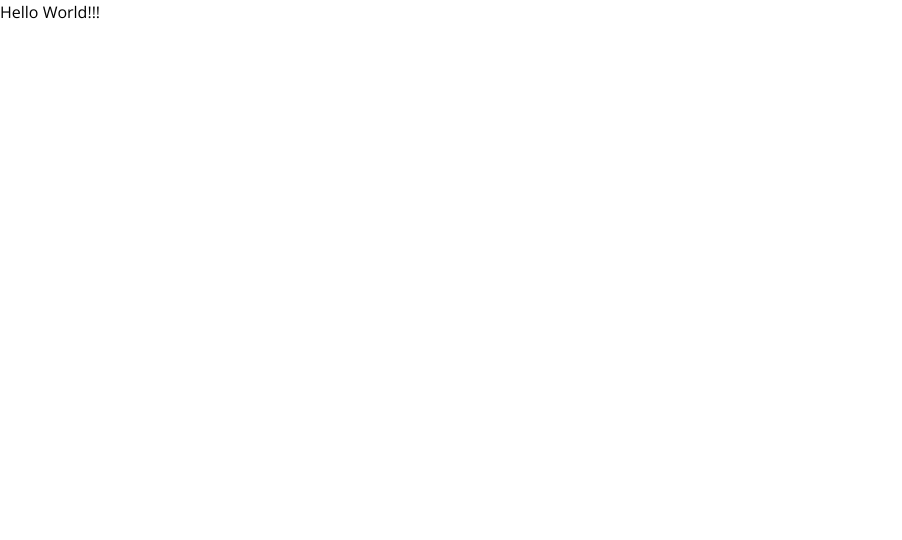
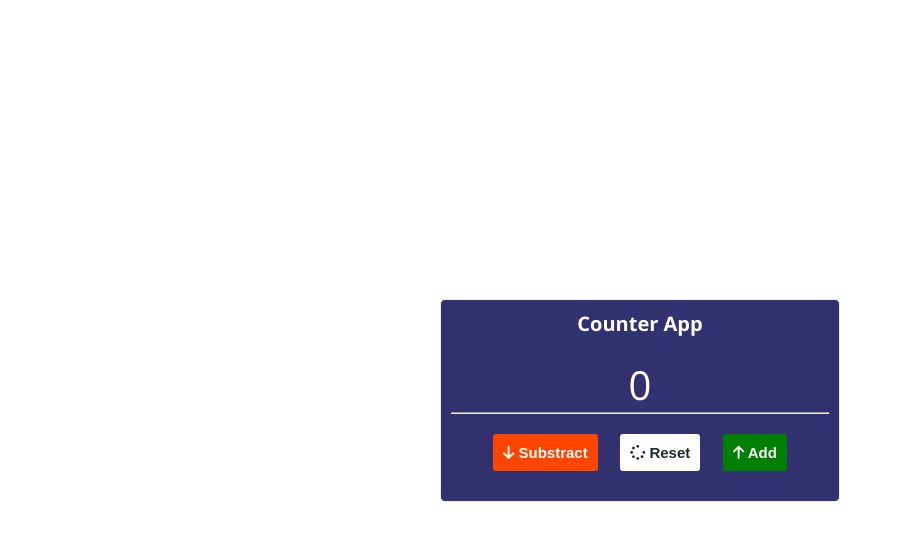
Before and after one commit to 100-Days-of-Javascript/Day1_CounterApp, a plain HTML site: page index.html in a window 1280 px wide. Shown: the whole page, without its empty margins (0-902 px from the left). Drawn offline with nearby package versions, Linux system fonts and the light colour scheme.

Commit message:
Added HTML user interface for the counter and styled it as well

```diff
--- a/index.html
+++ b/index.html
@@ -1,17 +1,38 @@
 <!DOCTYPE html>
 <html lang="en">
 <head>
-    <meta charset="UTF-8" />
-    <meta name="viewport" content="width=device-width, initial-scale=1.0" />
+    <meta charset="UTF-8"/>
+    <meta name="viewport" content="width=device-width, initial-scale=1.0"/>
     <title>Document</title>
     <script
             src="https://kit.fontawesome.com/1935d064dd.js"
             crossorigin="anonymous"
     ></script>
-    <link rel="stylesheet" href="styles.css" />
+    <link rel="stylesheet" href="styles.css"/>
 </head>
 <body>
-    <p>Hello World!!!</p>
+
+<div class="container">
+    <div class="counter-div">
+        <h1>Counter App</h1>
+        <span class="count">0</span>
+        <hr>
+        <div class="buttons">
+            <button class="substract">
+                <i class="fas fa-arrow-down"></i>
+                Substract
+            </button>
+            <button class="reset">
+                <i class="fas fa-spinner"></i>
+                Reset
+            </button>
+            <button class="add">
+                <i class="fas fa-arrow-up"></i>
+                Add
+            </button>
+        </div>
+    </div>
+</div>
 
 <script src="script.js"></script>
 </body>
--- a/styles.css
+++ b/styles.css
@@ -38,4 +38,51 @@ img {
   max-width: 900px;
   margin: 0 auto;
   padding: 0 20px;
+  display: flex;
+  justify-content: center;
+  align-items: center;
+  height: 100vh;
 }
+
+.counter-div {
+  width: 40rem;
+  border: 1px solid var(--grey);
+  padding: 1rem;
+  background-color: var(--blue);
+  color: var(--white);
+  text-align: center;
+  border-radius: 5px;
+}
+
+.counter-div > * {
+  margin-bottom: 2rem;
+}
+
+.count {
+  font-size: 4rem;
+}
+
+.buttons button {
+  padding: 1rem;
+  margin: 0 1rem;
+  font-size: 1.5rem;
+  color: var(--white);
+  font-weight: 700;
+  border: none;
+  outline: none;
+  border-radius: 3px;
+  cursor: pointer;
+}
+
+button.substract {
+  background-color: orangered;
+}
+
+button.reset {
+  background-color: var(--white);
+  color: var(--black);
+}
+
+button.add {
+  background-color: green;
+}
```
Lines whose indentation alone changed are shown as unchanged.
